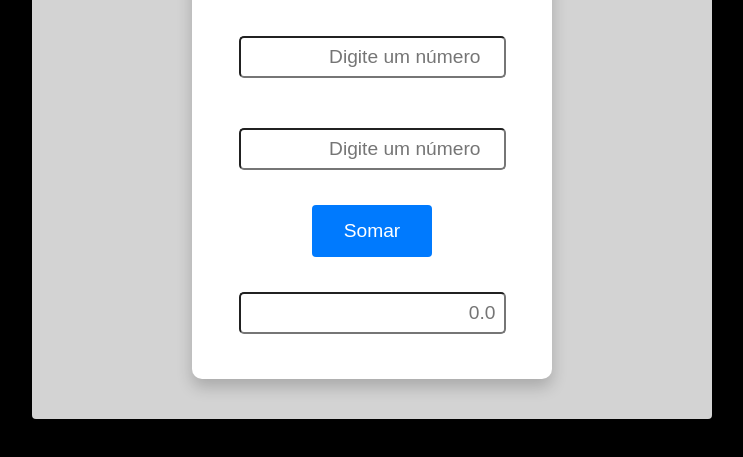
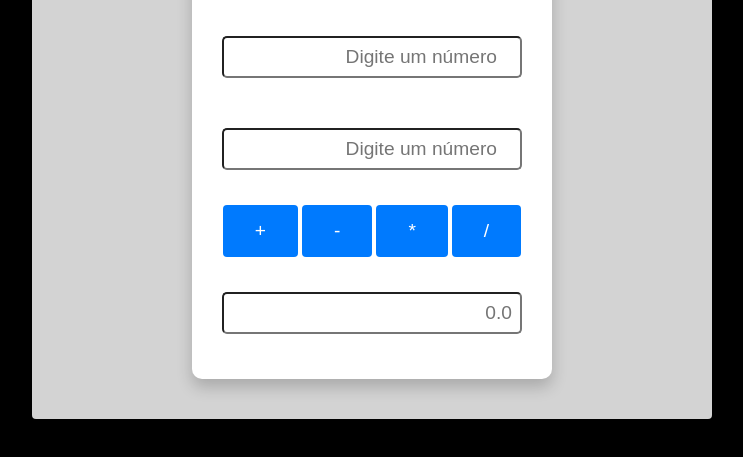
Before and after one commit to gumartx/Projeto-de-Calculadora, a plain HTML site: page index.html in a window 1280 px wide. Shown: the part 157-614 px from the top of the page, without its empty margins (268-1011 px from the left). Drawn offline with Linux system fonts and the light colour scheme.

Commit message:
closes #4 - implementacao das operacoes

```diff
--- a/index.html
+++ b/index.html
@@ -14,8 +14,15 @@
         <div class="calc">
             <h1>Calculadora</h1>
             <input id="num1" type="number" placeholder="Digite um número" />
-            <input id="num2" type="number" placeholder="Digite um número"/>
-            <button onclick="calc()">Somar</button>
+            <input id="num2" type="number" placeholder="Digite um número" />
+
+            <div>
+                <button onclick="calc('+')">+</button>
+                <button onclick="calc('-')">-</button>
+                <button onclick="calc('*')">*</button>
+                <button onclick="calc('/')">/</button>
+            </div>
+
             <input id="output" type="text" placeholder="0.0" readonly />
         </div>
         <div class="history">
--- a/script.js
+++ b/script.js
@@ -1,9 +1,17 @@
 
-function calc() {
+function calc(op) {
+
     var num1 = parseFloat(document.getElementById("num1").value);
     var num2 = parseFloat(document.getElementById("num2").value);
+    var output = 0;
 
-    var output = num1 + num2;
+    switch(op) {
+        case "+" : output = num1 + num2; break;
+        case "-" : output = num1 - num2; break;
+        case "*" : output = num1 * num2; break;
+        case "/" : output = num1 / num2; break;
+    }
 
     document.getElementById("output").value = output;
+
 }
--- a/style.css
+++ b/style.css
@@ -4,6 +4,7 @@ body {
 
 input {
     height: 22px;
+    width: 280px;
     padding: 8px;
     font-size: 1.2rem;
     margin: 15px 70px;
```
